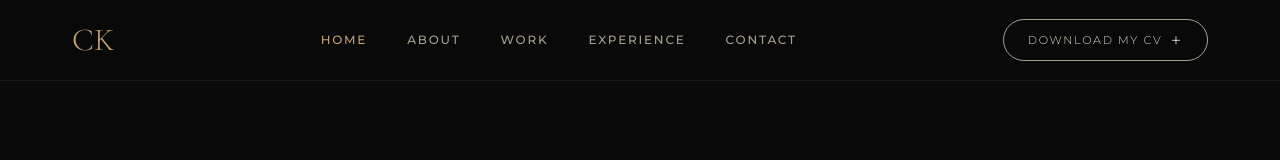
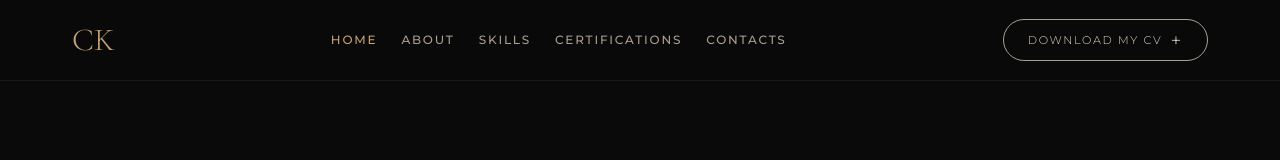
Before and after one commit to Chamodi-Karunarathne/chamodi-personal-portfolio, a Next.js app: page / in a window 1280 px wide. Shown: the top 160 px of the page. Built offline with nearby package versions, Linux system fonts and the light colour scheme.

Commit message:
feat: initialize project with global styles and core portfolio components including About, Skills, and Experience sections

```diff
--- a/app/components/AboutSection.tsx
+++ b/app/components/AboutSection.tsx
@@ -1,6 +1,6 @@
 export default function AboutSection() {
   return (
-    <section className="section container">
+    <section id="about" className="section container">
       <div className="grid grid-cols-2 gap-8" style={{ border: '1px solid var(--border-subtle)', padding: '3rem' }}>
         <div>
           <h2 className="text-xl text-gold mb-6" style={{ fontFamily: 'var(--font-heading)', fontSize: '2rem' }}>About Me</h2>
--- a/app/components/ExperienceSection.tsx
+++ b/app/components/ExperienceSection.tsx
@@ -1,6 +1,6 @@
 export default function ExperienceSection() {
   return (
-    <section className="section container">
+    <section id="work" className="section container">
       <h2 className="section-title">Professional Trajectory</h2>
 
       <div className="grid grid-cols-2 gap-8">
--- a/app/components/Header.tsx
+++ b/app/components/Header.tsx
@@ -24,12 +24,13 @@ export default function Header() {
         </div>
 
         {/* Navigation Links */}
-        <nav style={{ display: 'flex', gap: '2.5rem' }}>
+        <nav style={{ display: 'flex', gap: '1.5rem' }}>
           <a href="#home" className="nav-link active">HOME</a>
           <a href="#about" className="nav-link">ABOUT</a>
-          <a href="#work" className="nav-link">WORK</a>
-          <a href="#experience" className="nav-link">EXPERIENCE</a>
-          <a href="#contact" className="nav-link">CONTACT</a>
+          <a href="#skills" className="nav-link">SKILLS</a>
+
+          <a href="#certifications" className="nav-link">CERTIFICATIONS</a>
+          <a href="#contacts" className="nav-link">CONTACTS</a>
         </nav>
 
         {/* Action Button */}
--- a/app/components/HeroSection.tsx
+++ b/app/components/HeroSection.tsx
@@ -28,7 +28,7 @@ export default function HeroSection() {
   }, []);
 
   return (
-    <section className="section" style={{ minHeight: '100vh', display: 'flex', alignItems: 'center', overflow: 'hidden' }}>
+    <section id="home" className="section" style={{ minHeight: '100vh', display: 'flex', alignItems: 'center', overflow: 'hidden' }}>
       <div className="container grid grid-cols-2 items-center gap-12" style={{ width: '100%', zIndex: 1 }}>
 
         {/* Left Column: Text */}
--- a/app/components/SkillsSection.tsx
+++ b/app/components/SkillsSection.tsx
@@ -23,7 +23,7 @@ export default function SkillsSection() {
   ];
 
   return (
-    <section className="section container">
+    <section id="skills" className="section container">
       <h2 className="section-title">Expertise</h2>
       <div className="flex justify-between" style={{ borderTop: '1px solid var(--border-subtle)', borderBottom: '1px solid var(--border-subtle)', padding: '3rem 0' }}>
         {skillCategories.map((category, index) => (
--- a/app/globals.css
+++ b/app/globals.css
@@ -9,6 +9,10 @@
   --border-strong: rgba(197, 161, 115, 0.6);
   --font-heading: 'Cormorant Garamond', serif;
   --font-body: 'Montserrat', sans-serif;
+}
+
+html {
+  scroll-behavior: smooth;
 }
 
 * {
```
